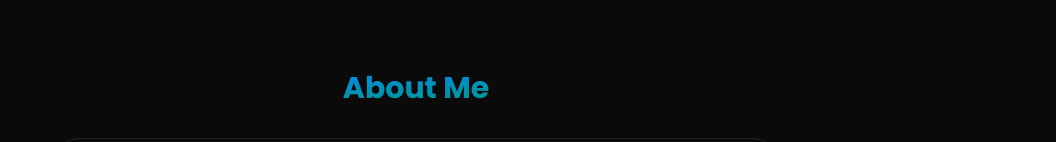
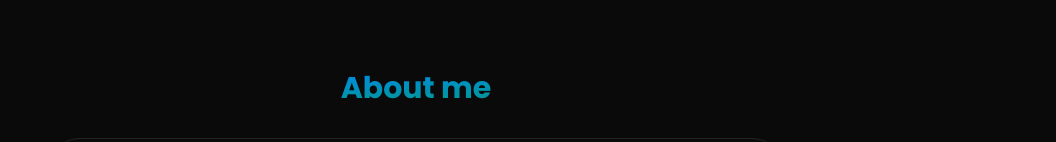
Before and after one commit to miguelFernandez98/Portfolio-MiguelFernandez, a React (Vite) app: page / in a window 1280 px wide. Shown: the part 810-952 px from the top of the page, without its empty margins (224-1280 px from the left). Built offline with nearby package versions, Linux system fonts and the light colour scheme.

Commit message:
`feat: add translations and language switching to navbar and about section`

```diff
--- a/src/components/atoms/Navbar.jsx
+++ b/src/components/atoms/Navbar.jsx
@@ -1,14 +1,17 @@
 import { useEffect } from "react";
 import logoWhite from "../../assets/MF_WHITE.svg";
 import logoAlter from "../../assets/MF_ALTER.svg";
+import { translations } from "../../composables/translations";
 
-export const Navbar = ({ menuOpen, setMenuOpen, isDark, toggleDarkMode }) => {
-  const links = [
-    { id: "home", label: "Home" },
-    { id: "about", label: "About" },
-    { id: "projects", label: "Projects" },
-    { id: "contact", label: "Contact" },
-  ];
+export const Navbar = ({
+  menuOpen,
+  setMenuOpen,
+  isDark,
+  toggleDarkMode,
+  isSpanish,
+}) => {
+  const { navBar } = translations;
+  const currentLang = isSpanish ? "es" : "en";
 
   useEffect(() => {
     document.body.style.overflow = menuOpen ? "hidden" : "";
@@ -34,7 +37,7 @@ export const Navbar = ({ menuOpen, setMenuOpen, isDark, toggleDarkMode }) => {
             ☰
           </div>
           <div className="hidden md:flex items-center space-x-9">
-            {links.map((link) => (
+            {navBar[currentLang].map((link) => (
               <a
                 key={link.id}
                 href={`#${link.id}`}
--- a/src/components/sections/About.jsx
+++ b/src/components/sections/About.jsx
@@ -1,6 +1,9 @@
 import { RevealOnScroll } from "../atoms/RevealOnScroll";
+import { translations } from "../../composables/translations";
 
-export const About = () => {
+export const About = ({ isSpanish }) => {
+  const { title } = translations.about;
+  const currentLang = isSpanish ? "es" : "en";
   const frontEndSkills = [
     "Javascript",
     "Typescript",
@@ -44,7 +47,7 @@ export const About = () => {
       <RevealOnScroll>
         <div className="max-w-3xl mx-auto px-4">
           <h2 className="text-3xl font-bold mb-8 bg-gradient-to-br from-blue-500 to-emerald-600 text-center bg-clip-text text-transparent">
-            About Me
+            {title[currentLang]}
           </h2>
           <article className="rounded-4xl p-8 border border-gray-400/20 dark:border-white/10 hover:-translate-y-1 hover:border-blue-500/30 hover:shadow-[0_2px_8px_rgba(59,130,246,0.1)] transition-all">
             <p className="text-gray-500 dark:text-gray-400 mb-6 text-center">
--- a/src/composables/translations.js
+++ b/src/composables/translations.js
@@ -1,4 +1,18 @@
 export const translations = {
+  navBar: {
+    en: [
+      { id: "home", label: "Home" },
+      { id: "about", label: "About" },
+      { id: "projects", label: "Projects" },
+      { id: "contact", label: "Contact" },
+    ],
+    es: [
+      { id: "home", label: "Inicio" },
+      { id: "about", label: "Sobre mí" },
+      { id: "projects", label: "Proyectos" },
+      { id: "contact", label: "Contacto" },
+    ],
+  },
   home: {
     title: {
       en: "Hi, I'm Miguel Fernandez",
```
